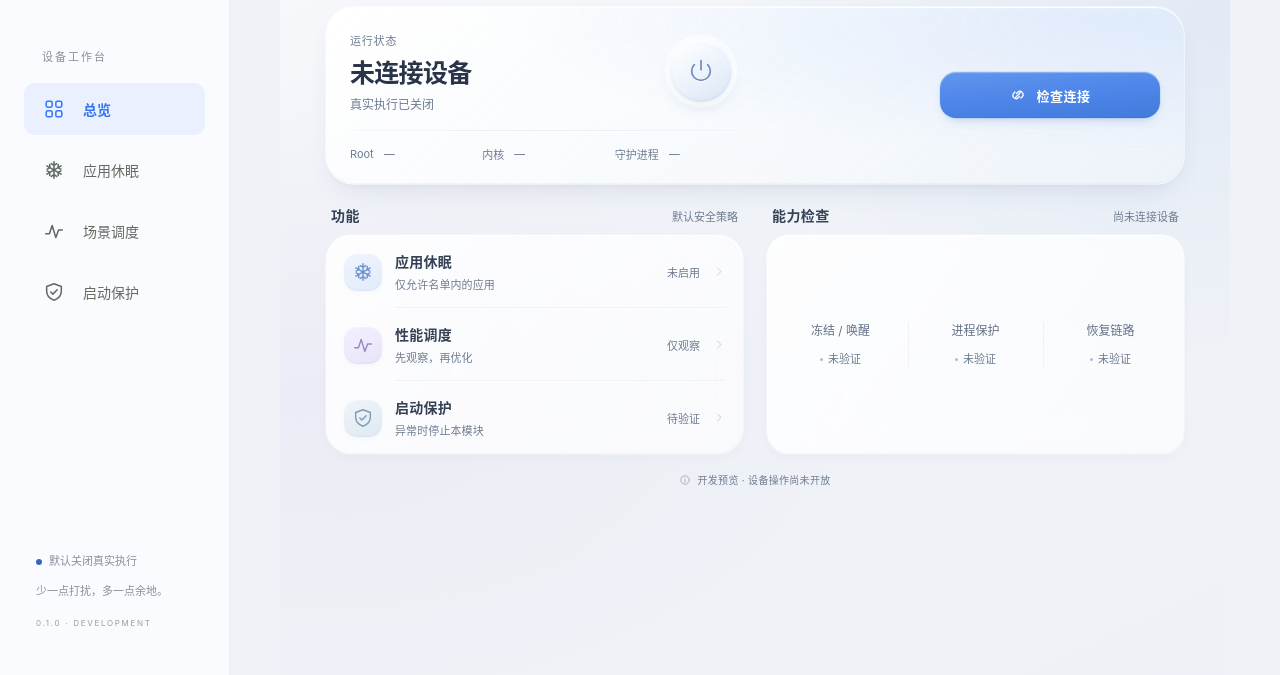
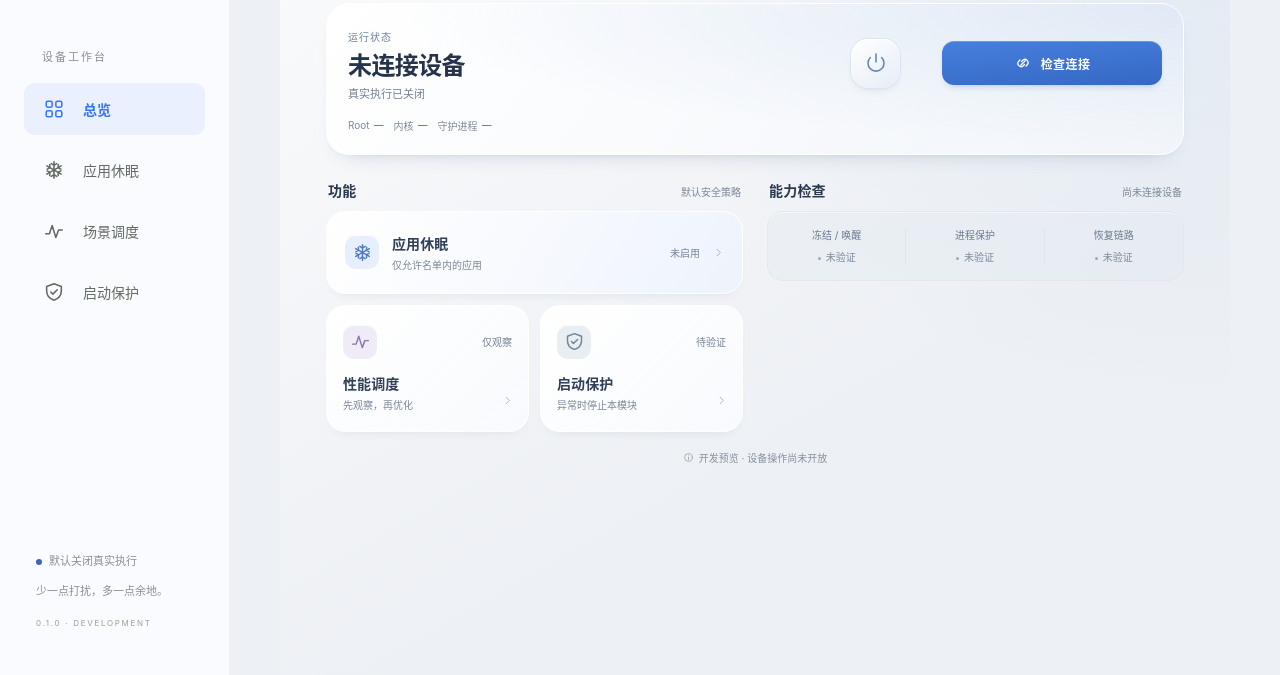
Before and after one commit to xgl34222220-ops/guizang, a website: page webroot/index.html in a window 1280 px wide. Shown: the part 125-800 px from the top of the page. Drawn offline with Linux system fonts and the light colour scheme.

Commit message:
Refine homepage composition with compact controls and crisp smoked glass

```diff
--- a/webroot/console.css
+++ b/webroot/console.css
@@ -3,309 +3,83 @@
 /* Keep utility text legible instead of using tiny decorative labels. */
 .console-kicker,.panel-eyebrow,.device-panel p,.device-facts,.offline-badge{font-size:12px}.control-copy strong{font-size:15px}.control-copy small,.control-status,.console-section-heading>span,.cap-state{font-size:12px}.control-copy small,.control-status,.cap-state{color:#7d8799}.console-section-heading>span{color:#818b9c}.connection-button{font-size:14px;min-height:44px}.console-footnote{color:#858fa1;font-size:11px}@media(max-width:355px){.control-copy small{font-size:11px}.control-status{font-size:10px}.control-row{gap:8px}.device-facts{font-size:11px}.console-section-heading>span,.cap-state{font-size:11px}}
 
-/* Home material pass: one quiet light source, translucent surfaces, no heavy outlines.
-   Scoped to overview so the three existing prototype pages keep their own layout. */
-body[data-view="overview"] {
-  background: #eff2f7;
-  -webkit-font-smoothing: antialiased;
+/* Home material pass: crisp mineral surfaces and a compact control composition.
+   Scoped to overview; feature pages and device execution remain unchanged. */
+body[data-view="overview"]{background:#edf0f4;color:#243047;-webkit-font-smoothing:antialiased}
+body[data-view="overview"] .workspace{position:relative;isolation:isolate}
+body[data-view="overview"] .workspace::before{content:"";position:absolute;inset:0;z-index:-1;pointer-events:none;background:radial-gradient(ellipse at 100% 5%,#d9e4f1a0,transparent 45%),linear-gradient(150deg,#fafbfc,#edf0f4 65%)}
+body[data-view="overview"] .console-top{margin-bottom:23px;align-items:flex-end}
+body[data-view="overview"] .console-kicker{color:#788396;font-size:11px;letter-spacing:1.6px;margin-bottom:7px}
+body[data-view="overview"] .console-top h1{color:#1d2b3e;font-size:32px;font-weight:720;letter-spacing:-.9px;line-height:1.15}
+body[data-view="overview"] .offline-badge{font-size:10px;color:#657185;border:1px solid #d5dee980;padding:7px 10px;background:#ffffff75;box-shadow:inset 0 1px 0 #fff;border-radius:12px;margin-bottom:3px}
+body[data-view="overview"] .offline-badge>span{background:#8694a7;width:4px;height:4px}
+body[data-view="overview"] .device-panel{padding:21px;border:1px solid #fff;border-radius:23px;background:radial-gradient(ellipse at 100% 0,#c8d9ef70,transparent 65%),linear-gradient(125deg,#fff,#f1f5fa);box-shadow:0 12px 24px -20px #304b7270,0 2px 3px #2a405a06;display:grid;grid-template-columns:1fr auto;gap:16px 8px;overflow:hidden}
+body[data-view="overview"] .device-panel-top{grid-column:1/-1;min-height:66px;gap:12px}
+body[data-view="overview"] .panel-eyebrow{color:#718099;font-size:10px;letter-spacing:1px}
+body[data-view="overview"] .device-panel h2{color:#25344b;font-size:24px;font-weight:680;letter-spacing:-.6px;line-height:1.2;margin:7px 0 6px}
+body[data-view="overview"] .device-panel p{font-size:11px;color:#748196;line-height:1.4}
+body[data-view="overview"] .power-icon{width:49px;height:49px;border-radius:17px;color:#6688ba;background:linear-gradient(145deg,#ffffff,#e5edf7);box-shadow:inset 0 1px 0 #fff,0 0 0 1px #dbe5f1,0 5px 10px -6px #35578642;margin-right:2px}
+body[data-view="overview"] .power-icon svg{width:24px;height:24px;stroke-width:1.6}
+body[data-view="overview"] .device-facts{grid-column:1;grid-row:2;gap:10px;margin:0;padding:0;border:0;align-self:center;flex-wrap:wrap;font-size:10px;color:#7c8899}
+body[data-view="overview"] .device-facts span{justify-content:flex-start;gap:4px;flex:none}
+body[data-view="overview"] .device-facts span:first-child{justify-content:flex-start}
+body[data-view="overview"] .device-facts span:last-child{justify-content:flex-start}
+body[data-view="overview"] .device-facts strong{color:#68768b;font-weight:500}
+body[data-view="overview"] .connection-button{grid-column:2;grid-row:2;min-height:44px;width:112px;margin:0;border-radius:12px;font-size:12px;font-weight:550;letter-spacing:.4px;color:#fff;background:linear-gradient(175deg,#477fde,#3568c4);box-shadow:inset 0 1px 0 #ffffff36,0 4px 8px -5px #1f4d9e66}
+body[data-view="overview"] .connection-button:hover{filter:brightness(1.04)}
+body[data-view="overview"] .console-section-heading{margin:25px 2px 11px;align-items:baseline}
+body[data-view="overview"] .console-section-heading h2{color:#29384d;font-size:14px;font-weight:650;letter-spacing:.2px}
+body[data-view="overview"] .console-section-heading>span{font-size:10px;color:#7a879a}
+body[data-view="overview"] .control-group{display:grid;grid-template-columns:1fr 1fr;gap:11px;background:none;padding:0;border:0;box-shadow:none}
+body[data-view="overview"] .control-row{position:relative;min-width:0;min-height:127px;padding:17px 16px;display:grid;grid-template-columns:1fr auto;gap:11px 5px;border:1px solid #ffffffdd;border-radius:20px;background:linear-gradient(135deg,#ffffffed,#f8fafd);box-shadow:0 6px 12px -9px #344f7030}
+body[data-view="overview"] .control-row:first-child{grid-column:1/-1;display:flex;min-height:83px;padding:17px 18px;gap:13px;background:linear-gradient(120deg,#fff,#eef3fc)}
+body[data-view="overview"] .control-icon{width:34px;height:34px;border-radius:11px;box-shadow:inset 0 1px 0 #ffffffb3}
+body[data-view="overview"] .control-icon svg{width:21px;height:21px;stroke-width:1.65}
+body[data-view="overview"] .control-icon.ice{background:#e7effc;color:#517dc0}
+body[data-view="overview"] .control-icon.violet{background:#efecf8;color:#8a77ae}
+body[data-view="overview"] .control-icon.steel{background:#e8eef2;color:#6a879e}
+body[data-view="overview"] .control-copy strong{color:#304059;font-size:14px;font-weight:640;letter-spacing:.1px}
+body[data-view="overview"] .control-copy small{color:#7b8799;font-size:10px;line-height:1.4;margin-top:5px}
+body[data-view="overview"] .control-row:not(:first-child) .control-copy{grid-column:1/-1;grid-row:2}
+body[data-view="overview"] .control-status{color:#758299;font-size:10px;white-space:nowrap}
+body[data-view="overview"] .control-row:not(:first-child) .control-status{grid-row:1;grid-column:2;align-self:center}
+body[data-view="overview"] .control-row>svg{width:11px;height:13px;color:#97a6b9}
+body[data-view="overview"] .control-row:not(:first-child)>svg{position:absolute;right:15px;bottom:24px}
+body[data-view="overview"] .capability-list{display:grid;grid-template-columns:repeat(3,minmax(0,1fr));padding:16px 0;background:#e4eaf270;border:1px solid #d9e1ec75;border-radius:16px;box-shadow:inset 0 1px 0 #ffffff75}
+body[data-view="overview"] .capability-list>div{height:auto;display:flex;flex-direction:column;align-items:center;gap:8px;border:0;color:#6b798f;font-size:10px;line-height:1.4}
+body[data-view="overview"] .capability-list>div:not(:last-child){border-right:1px solid #d2dce97a}
+body[data-view="overview"] .cap-state{font-size:10px;color:#7c899d}
+body[data-view="overview"] .cap-state::before{width:3px;height:3px;margin-right:5px;background:#9ba8b9}
+body[data-view="overview"] .console-footnote{font-size:10px;color:#8591a2;margin:18px 0 0;gap:5px}
+body[data-view="overview"] .console-footnote svg{width:11px;height:11px;color:#92a0b2}
+body[data-view="overview"] #connection-dialog .connection-button{width:100%;margin-top:16px}
+body[data-view="overview"] #connection-dialog{background:#f9fbff;border-radius:23px;box-shadow:0 18px 60px #1d2f4b33}
+@media(min-width:701px){
+ body[data-view="overview"] .device-panel{grid-template-columns:1fr 220px;gap:16px 40px}
+ body[data-view="overview"] .device-panel-top{grid-column:1;grid-row:1}
+ body[data-view="overview"] .device-panel .connection-button{grid-column:2;grid-row:1;align-self:center;width:220px}
+ body[data-view="overview"] .device-facts{grid-column:1/-1;grid-row:2}
+ body[data-view="overview"] .capability-list{align-self:start;margin-top:0}
 }
-body[data-view="overview"] .workspace {
-  position: relative;
-  isolation: isolate;
+@media(max-width:700px){
+ body[data-view="overview"] .workspace{padding:0 23px;min-height:100svh}
+ body[data-view="overview"] main { padding: 26px 0 120px; }
+ body[data-view="overview"] .sidebar nav{left:20px;right:20px;bottom:calc(14px + env(safe-area-inset-bottom));min-height:66px;padding:5px;gap:3px;border:1px solid #ffffff45;border-radius:24px;background:linear-gradient(130deg,#36465bec,#26374ce8);box-shadow:inset 0 1px 0 #ffffff35,0 9px 22px -8px #162e5470;backdrop-filter:blur(28px) saturate(155%);-webkit-backdrop-filter: blur(28px) saturate(155%)}
+ body[data-view="overview"] .sidebar nav a{justify-content:center;border-radius:18px;padding:7px 0 6px;gap:5px;color:#b3c0d2;font-size:10px;line-height:1.3;font-weight:500;background:none}
+ body[data-view="overview"] .sidebar nav a.active{color:#e1edff;background:linear-gradient(145deg,#7595bb5c,#91add822);box-shadow:inset 0 1px 0 #d2e4ff32,0 0 0 .6px #a9c2e425}
+ body[data-view="overview"] .sidebar nav a.active span::before{content:none}
+ body[data-view="overview"] .sidebar nav a span{height:21px;width:23px}
+ body[data-view="overview"] .sidebar nav a span svg{height:20px;width:20px;stroke-width:1.6}
 }
-body[data-view="overview"] .workspace::before {
-  content: "";
-  position: absolute;
-  inset: 0;
-  z-index: -1;
-  pointer-events: none;
-  background:
-    radial-gradient(ellipse at 99% 18%, #d4e1f47a 0, transparent 37%),
-    radial-gradient(ellipse at 2% 65%, #e2ddf050 0, transparent 45%),
-    linear-gradient(155deg, #f9fafce0 0, #f0f3f860 44%, #edf1f799 100%);
+@media(max-width:355px){
+ body[data-view="overview"] .workspace{padding:0 18px}
+ body[data-view="overview"] main{padding-top:22px}
+ body[data-view="overview"] .device-panel{padding:18px;gap:14px 8px}
+ body[data-view="overview"] .device-panel h2{font-size:22px}
+ body[data-view="overview"] .control-row{padding:15px 12px;min-height:121px}
+ body[data-view="overview"] .control-row:first-child{padding:15px 13px;gap:10px;min-height:79px}
+ body[data-view="overview"] .control-copy strong{font-size:13px}
+ body[data-view="overview"] .control-copy small{font-size:9px}
+ body[data-view="overview"] .control-row:not(:first-child)>svg{right:10px;bottom:21px}
+ body[data-view="overview"] .sidebar nav{left:16px;right:16px}
 }
-body[data-view="overview"] .console-top { margin-bottom: 22px; }
-body[data-view="overview"] .console-kicker {
-  color: #6e7c91;
-  font-size: 12px;
-  font-weight: 450;
-  letter-spacing: 1.1px;
-  margin-bottom: 8px;
-}
-body[data-view="overview"] .console-top h1 {
-  color: #202938;
-  font-size: 33px;
-  line-height: 1.2;
-  font-weight: 700;
-  letter-spacing: -.8px;
-}
-body[data-view="overview"] .offline-badge {
-  color: #6e7c91;
-  font-size: 11px;
-  font-weight: 450;
-  padding: 8px 11px;
-  border: 0;
-  background: linear-gradient(150deg, #ffffffe6, #edf2f699);
-  box-shadow: inset 0 1px 1px #fff, inset 0 -1px 1px #bdcbd82e,
-              0 2px 5px #20365604, 0 0 0 .6px #fff9;
-  backdrop-filter: blur(16px);
-  -webkit-backdrop-filter: blur(16px);
-}
-body[data-view="overview"] .offline-badge > span {
-  background: #a0acba;
-  width: 5px;
-  height: 5px;
-  box-shadow: 0 0 0 3px #a9b8c512;
-}
-body[data-view="overview"] .device-panel {
-  padding: 22px 24px;
-  color: #243047;
-  border: 0;
-  border-radius: 28px;
-  background:
-    radial-gradient(ellipse at 95% 8%, #c9dcf96b 0, transparent 57%),
-    linear-gradient(138deg, #fffffff2 1%, #f9fbfdd9 49%, #eff4fac2 100%);
-  box-shadow: inset 0 1px 1px #fff, inset 0 -1px 1px #d4deeb4a,
-              0 0 0 .6px #fff, 0 12px 30px -14px #3e5b8733,
-              0 3px 8px -3px #52678412;
-  backdrop-filter: blur(20px) saturate(135%);
-  -webkit-backdrop-filter: blur(20px) saturate(135%);
-}
-body[data-view="overview"] .device-panel-top { min-height: 72px; }
-body[data-view="overview"] .panel-eyebrow {
-  color: #6e7c91;
-  font-size: 11px;
-  letter-spacing: .8px;
-}
-body[data-view="overview"] .device-panel h2 {
-  margin: 8px 0 6px;
-  color: #293449;
-  font-size: 25px;
-  font-weight: 650;
-  line-height: 1.3;
-  letter-spacing: -.7px;
-}
-body[data-view="overview"] .device-panel p {
-  color: #6e7c91;
-  font-size: 12px;
-  line-height: 1.6;
-}
-body[data-view="overview"] .power-icon {
-  position: relative;
-  width: 62px;
-  height: 62px;
-  margin-right: 3px;
-  border-radius: 50%;
-  color: #728cbd;
-  background: linear-gradient(145deg, #fffffffa 3%, #e9f0fbd9 57%, #d5e1f3dd);
-  box-shadow: inset 0 1.5px 2px #fff, inset 0 -2px 3px #a9bbd536,
-              0 0 0 5px #ffffff47, 0 0 0 5.7px #fff5,
-              0 9px 18px -7px #5373a047;
-}
-body[data-view="overview"] .power-icon::after {
-  content: "";
-  position: absolute;
-  inset: 7px;
-  border-radius: inherit;
-  box-shadow: inset 0 1px 1px #fff6;
-  pointer-events: none;
-}
-body[data-view="overview"] .power-icon svg {
-  width: 28px;
-  height: 28px;
-  stroke-width: 1.5;
-  filter: drop-shadow(0 1px 0 #fff);
-}
-body[data-view="overview"] .device-facts {
-  color: #6e7c91;
-  border: 0;
-  margin-top: 16px;
-  padding: 16px 0 0;
-  position: relative;
-  font-size: 11px;
-  gap: 12px;
-}
-body[data-view="overview"] .device-facts::before {
-  content: "";
-  position: absolute;
-  inset: 0 0 auto;
-  height: 1px;
-  background: linear-gradient(90deg, #c4d0e126, #b8c7db47, #c4d0e126);
-  box-shadow: 0 1px 0 #fff9;
-}
-body[data-view="overview"] .device-facts strong { color: #78859a; font-weight: 450; }
-body[data-view="overview"] .connection-button {
-  margin-top: 16px;
-  min-height: 46px;
-  border-radius: 16px;
-  color: #fff;
-  font-size: 13px;
-  font-weight: 550;
-  letter-spacing: .5px;
-  background: linear-gradient(175deg, #6296ef 0%, #4e86e9 47%, #427bdc 100%);
-  box-shadow: inset 0 1px 1px #fff5, inset 0 -1px 1px #1e54b81f,
-              0 5px 12px -6px #386fc875, 0 0 0 .5px #568cde3d;
-}
-body[data-view="overview"] .connection-button:hover { filter: brightness(1.035); }
-body[data-view="overview"] .connection-button:active { transform: scale(.985); }
-body[data-view="overview"] .console-section-heading {
-  margin: 21px 5px 10px;
-  align-items: baseline;
-}
-body[data-view="overview"] .console-section-heading h2 {
-  color: #364257;
-  font-size: 14px;
-  font-weight: 600;
-  letter-spacing: .4px;
-}
-body[data-view="overview"] .console-section-heading > span {
-  color: #6e7c91;
-  font-size: 11px;
-}
-body[data-view="overview"] .control-group,
-body[data-view="overview"] .capability-list {
-  border: 0;
-  border-radius: 25px;
-  background: linear-gradient(125deg, #ffffffde, #ffffffa6);
-  box-shadow: inset 0 1px 1px #fffffff5, inset 0 -1px 1px #c9d4e125,
-              0 0 0 .6px #ffffffa3, 0 5px 16px -8px #4960831c;
-  backdrop-filter: blur(20px) saturate(120%);
-  -webkit-backdrop-filter: blur(20px) saturate(120%);
-}
-body[data-view="overview"] .control-group { padding: 0 18px; }
-body[data-view="overview"] .control-row {
-  min-height: 73px;
-  gap: 13px;
-  border: 0;
-  position: relative;
-}
-body[data-view="overview"] .control-row:not(:last-child)::after {
-  content: "";
-  position: absolute;
-  bottom: 0;
-  left: 51px;
-  right: 0;
-  height: 1px;
-  background: #dfe5ee73;
-  box-shadow: 0 1px 0 #fff9;
-}
-body[data-view="overview"] .control-copy strong {
-  color: #344053;
-  font-size: 14px;
-  font-weight: 600;
-  letter-spacing: .25px;
-}
-body[data-view="overview"] .control-copy small {
-  margin-top: 5px;
-  color: #6e7c91;
-  font-size: 11px;
-  letter-spacing: .1px;
-}
-body[data-view="overview"] .control-status { color: #6e7c91; font-size: 11px; }
-body[data-view="overview"] .control-row > svg { width: 12px; color: #b0bbc9; stroke-width: 1.45; }
-body[data-view="overview"] .control-icon {
-  width: 38px;
-  height: 38px;
-  border-radius: 13px;
-  box-shadow: inset 0 1px 1px #fff, inset 0 -1px 2px #7a99bc16,
-              0 2px 4px #6989a80c;
-}
-body[data-view="overview"] .control-icon svg { width: 22px; height: 22px; stroke-width: 1.55; }
-body[data-view="overview"] .control-icon.ice { background: linear-gradient(150deg, #eff5ff, #e1ebfa); color: #6d92cc; }
-body[data-view="overview"] .control-icon.violet { background: linear-gradient(150deg, #f4f0ff, #eae3f9); color: #9b87c5; }
-body[data-view="overview"] .control-icon.steel { background: linear-gradient(150deg, #eef4f9, #e0e9f2); color: #8099b6; }
-body[data-view="overview"] .capability-list {
-  display: grid;
-  grid-template-columns: repeat(3, minmax(0, 1fr));
-  padding: 15px 6px;
-  border-radius: 22px;
-}
-body[data-view="overview"] .capability-list > div {
-  height: auto;
-  padding: 0 5px;
-  gap: 9px;
-  display: flex;
-  flex-direction: column;
-  align-items: center;
-  color: #647086;
-  font-size: 11px;
-  line-height: 1.45;
-  border: 0;
-}
-body[data-view="overview"] .capability-list > div:not(:last-child) { box-shadow: 1px 0 0 #dde4ee66; }
-body[data-view="overview"] .cap-state { color: #6e7c91; font-size: 11px; }
-body[data-view="overview"] .cap-state::before { width: 3px; height: 3px; background: #b0bccd; margin-right: 5px; }
-body[data-view="overview"] .console-footnote { margin: 18px 0 0; font-size: 10px; color: #6e7c91; letter-spacing: .3px; }
-body[data-view="overview"] .console-footnote svg { color: #9faabd; width: 12px; height: 12px; }
-body[data-view="overview"] #connection-dialog {
-  border-radius: 28px;
-  background: linear-gradient(130deg, #fffffffa, #f3f7fbe8);
-  box-shadow: inset 0 1px 0 #fff, 0 18px 60px #22345033;
-  backdrop-filter: blur(30px);
-  -webkit-backdrop-filter: blur(30px);
-}
-@media (min-width: 701px) {
-  body[data-view="overview"] .device-panel { gap: 0 40px; }
-  body[data-view="overview"] .device-panel .connection-button { margin: 0; width: 220px; }
-  body[data-view="overview"] .capability-list { align-self: stretch; align-items: center; }
-  body[data-view="overview"] .capability-list > div { font-size: 12px; gap: 12px; }
-}
-@media (max-width: 700px) {
-  body[data-view="overview"] .workspace { padding: 0 23px; min-height: 100svh; }
-  body[data-view="overview"] main { padding: 26px 0 120px; }
-  body[data-view="overview"] .console-top { margin-bottom: 22px; }
-  body[data-view="overview"] .sidebar nav {
-    left: 18px;
-    right: 18px;
-    bottom: calc(14px + env(safe-area-inset-bottom));
-    min-height: 68px;
-    padding: 5px;
-    gap: 3px;
-    overflow: hidden;
-    border: 0;
-    border-radius: 28px;
-    background: linear-gradient(130deg, #ffffffe0 0%, #ffffff96 38%, #eaf0f6b5 100%);
-    box-shadow: inset 0 1px 1px #fffffff2, inset 0 -1px 1px #becdda50,
-                0 0 0 .75px #ffffffe0, 0 10px 32px -9px #405a823b,
-                0 3px 8px -4px #3b54792b;
-    backdrop-filter: blur(28px) saturate(155%);
-    -webkit-backdrop-filter: blur(28px) saturate(155%);
-  }
-  body[data-view="overview"] .sidebar nav a {
-    position: relative;
-    justify-content: center;
-    border-radius: 23px;
-    padding: 6px 0 5px;
-    gap: 4px;
-    color: #6e7c91;
-    font-size: 10px;
-    line-height: 1.3;
-    font-weight: 500;
-    background: transparent;
-  }
-  body[data-view="overview"] .sidebar nav a.active {
-    color: #4b7dca;
-    background: linear-gradient(155deg, #ffffffdb, #dae7f896);
-    box-shadow: inset 0 1px 1px #fff, inset 0 -1px 1px #b2c8e138,
-                0 0 0 .5px #ffffffe0, 0 2px 5px #4d699517;
-  }
-  body[data-view="overview"] .sidebar nav a.active span::before { content: none; }
-  body[data-view="overview"] .sidebar nav a span { width: 25px; height: 24px; }
-  body[data-view="overview"] .sidebar nav a span svg { width: 21px; height: 21px; stroke-width: 1.6; }
-  body[data-view="overview"] .sidebar nav a.active span svg { filter: drop-shadow(0 1px 0 #fff9); }
-}
-@media (max-width: 355px) {
-  body[data-view="overview"] .workspace { padding: 0 18px; }
-  body[data-view="overview"] main { padding-top: 25px; }
-  body[data-view="overview"] .device-panel { padding: 21px 20px; }
-  body[data-view="overview"] .device-panel h2 { font-size: 23px; }
-  body[data-view="overview"] .power-icon { width: 53px; height: 53px; }
-  body[data-view="overview"] .device-facts { gap: 8px; font-size: 10px; }
-  body[data-view="overview"] .control-group { padding: 0 13px; }
-  body[data-view="overview"] .control-row { gap: 10px; }
-  body[data-view="overview"] .control-copy strong { font-size: 13px; }
-  body[data-view="overview"] .control-copy small { font-size: 10px; }
-  body[data-view="overview"] .control-status { font-size: 10px; }
-  body[data-view="overview"] .control-icon { width: 34px; height: 34px; border-radius: 12px; }
-  body[data-view="overview"] .sidebar nav { left: 14px; right: 14px; }
-}
```
Also changed, not shown: tests/home-material.test.cjs (+2 -2 lines).
